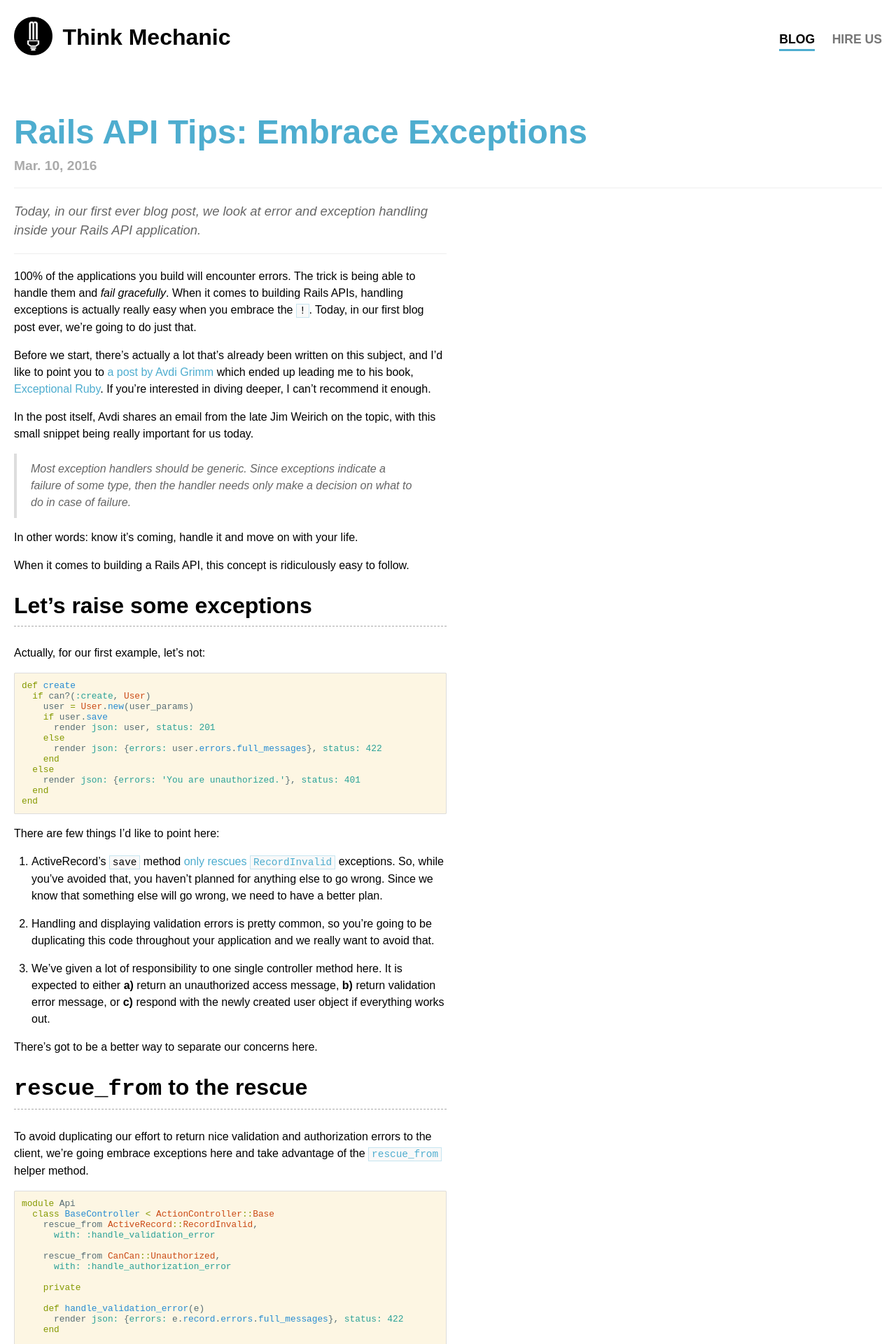
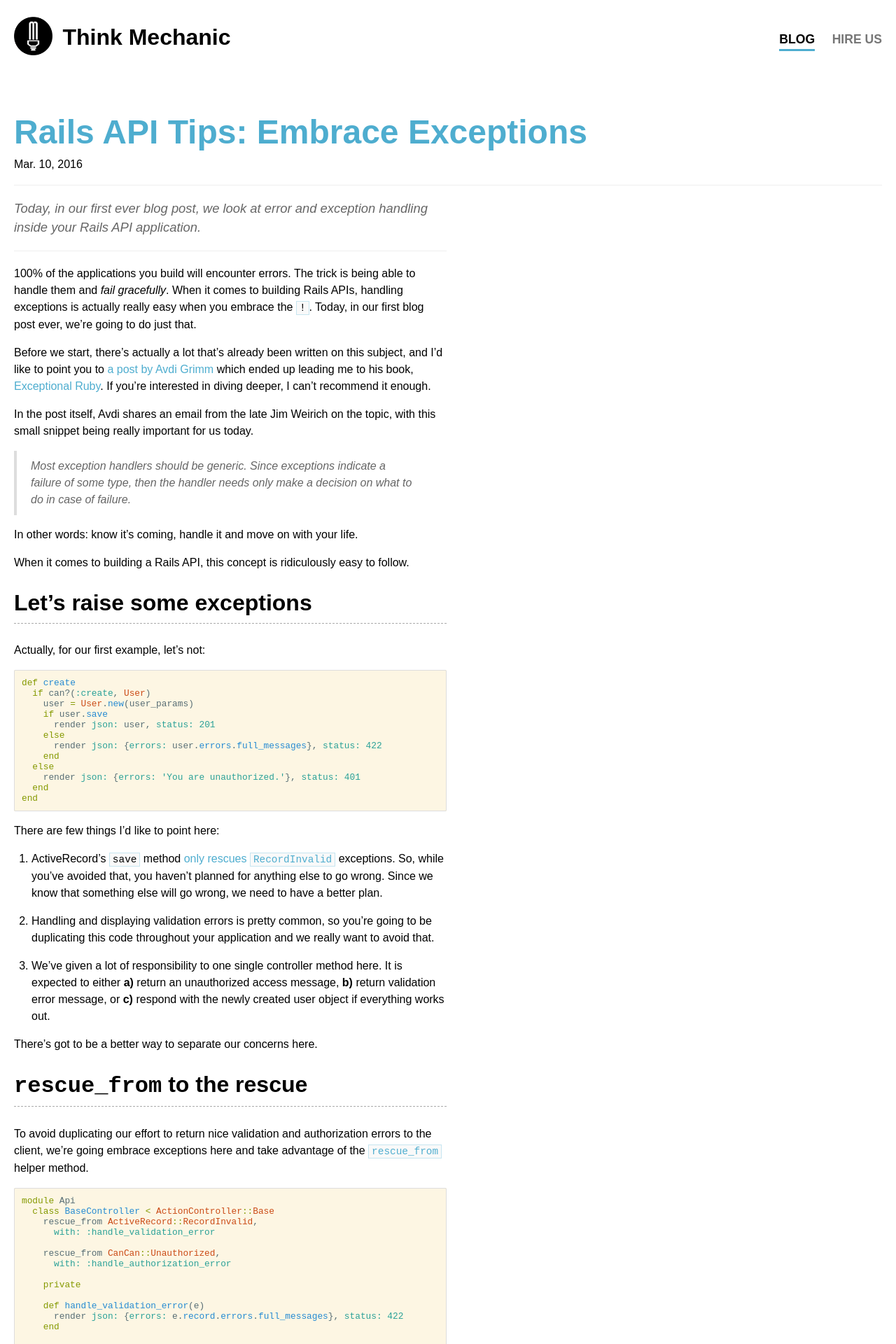
Before and after one commit to thinkmechanic/thinkmechanic.github.io, a Jekyll site: the page built from _posts/2016-03-10-rails-api-tips-embrace-exceptions.md, in a window 1280 px wide. Shown: the top 1920 px of the page at 70% size. Built offline with Jekyll 4.4.1, drawn with Linux system fonts in a browser that asks for light colours.

Commit message:
Update dates

```diff
--- a/_layouts/post.html
+++ b/_layouts/post.html
@@ -12,7 +12,9 @@
          <div class="pure-u-1-1">
            <header>
              <h1 class="title">{{ page.title }}</h1>
-             <small class="date">{{ page.date | date: "%b. %d, %Y" }}</em></small>
+             <time datetime="{{ page.date | date_to_rfc822 }}" class="date">
+               {{ page.date | date: "%b. %d, %Y" }}
+             </time>
            </header>
          </div>
 
--- a/blog/index.html
+++ b/blog/index.html
@@ -17,7 +17,7 @@
               <a class="author" href="{{ author.github }}" target="_blank">{{ author.name | strip }}</a>
             {% endif %}
             <time datetime="{{ post.date | date_to_rfc822 }}">
-              {{ post.date | pretty }}
+              {{ post.date | date: "%b. %d, %Y" }}
             </time>
           </p>
 
```
